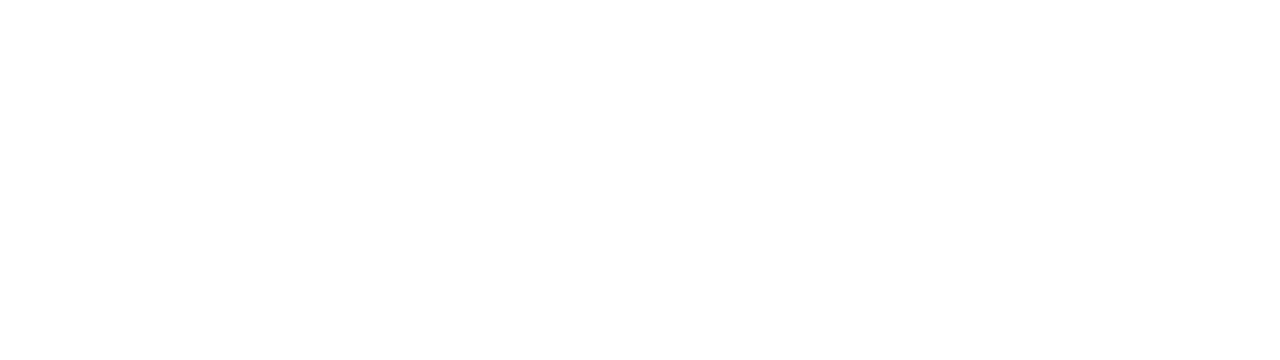
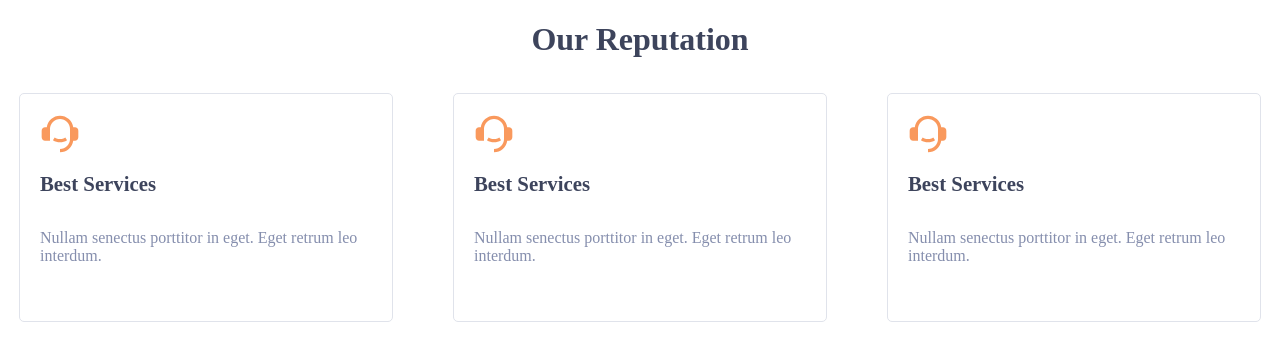
Before and after one commit to DwainAB/responsive-cloudCampus, a website: page index.html in a window 1280 px wide. Drawn offline with Linux system fonts and the light colour scheme.

Commit message:
ajout de la partiemobile et desktop

```diff
--- a/index.html
+++ b/index.html
@@ -3,9 +3,44 @@
 <head>
     <meta charset="UTF-8">
     <meta name="viewport" content="width=device-width, initial-scale=1.0">
+    <link rel="stylesheet" href="./style.css">
     <title>Document</title>
 </head>
 <body>
 
+    <header></header>
+
+    <main>
+        <div class="container-our-reputation">
+
+            <h1 class="title-section-our-reputation">Our Reputation</h1>
+
+            <div class="list-reputation">
+
+                <div class="reputation">
+                    <img src="./Assets/logo-services.svg" class="logo-reputation" alt="">
+                    <h2 class="title-reputation">Best Services</h2>
+                    <p class="text-reputation">Nullam senectus porttitor in eget. Eget retrum leo interdum.</p>
+                </div>
+
+                <div class="reputation">
+                    <img src="./Assets/logo-services.svg" class="logo-reputation" alt="">
+                    <h2 class="title-reputation">Best Services</h2>
+                    <p class="text-reputation">Nullam senectus porttitor in eget. Eget retrum leo interdum.</p>
+                </div>
+
+                <div class="reputation">
+                    <img src="./Assets/logo-services.svg" class="logo-reputation" alt="">
+                    <h2 class="title-reputation">Best Services</h2>
+                    <p class="text-reputation">Nullam senectus porttitor in eget. Eget retrum leo interdum.</p>
+                </div>
+
+            </div>
+
+        </div>
+    </main>
+
+    <footer></footer>
+
 </body>
 </html>
--- /dev/null
+++ b/package.json
@@ -0,0 +1,5 @@
+{
+  "dependencies": {
+    "sass": "^1.64.2"
+  }
+}
--- /dev/null
+++ b/styles/_mixin.scss
@@ -0,0 +1,7 @@
+@mixin m-title($color, $f-family, $f-size, $f-style, $f-weight){
+    color: $color;
+    font-family: $f-family;
+    font-size: $f-size;
+    font-style: $f-style;
+    font-weight: $f-weight;
+}
--- /dev/null
+++ b/styles/_our-reputation.scss
@@ -0,0 +1,49 @@
+.container-our-reputation{
+    width: 100%;
+
+    .title-section-our-reputation{
+        text-align: center;
+        margin-bottom: 35px;
+        @include m-title($primary-color, "Work sans", 2rem, normal, 700);
+    }
+
+    .reputation{
+        border: 1.4px solid #E0E3EB;
+        border-radius: 5px;
+        width: 332px;
+        display: flex;
+        width: 332px;
+        padding: 20px 20px 40px 20px;
+        flex-direction: column;
+        justify-content: center;
+        align-items: flex-start;
+        margin: 0 auto;
+        margin-bottom: 30px;
+
+        .title-reputation{
+            @include m-title($primary-color, "Work sans", 1.3rem, normal, 700);
+        }
+
+        .text-reputation{
+            @include m-title($secondary-color, "Work sans", 1rem, normal, 400);
+        }
+
+    }
+}
+
+@media screen and (min-width : 900px) {
+    .list-reputation{
+        display: flex;
+        flex-wrap: wrap;
+        flex-direction: row;
+        justify-content: center;
+        gap: 60px;
+        width: clamp(810px, 100%, 1250px);
+        margin: 0 auto;
+
+
+        .reputation{
+            margin: 0;
+        }
+    }
+}
--- /dev/null
+++ b/styles/_variables.scss
@@ -0,0 +1,2 @@
+$primary-color : #3D445C;
+$secondary-color : #858EAD;
--- /dev/null
+++ b/styles/style.scss
@@ -0,0 +1,3 @@
+@import 'variables';
+@import 'mixin';
+@import 'our-reputation';
```
Also changed, not shown: Assets/logo-services.svg (added), style.css (added), 2 other files.
